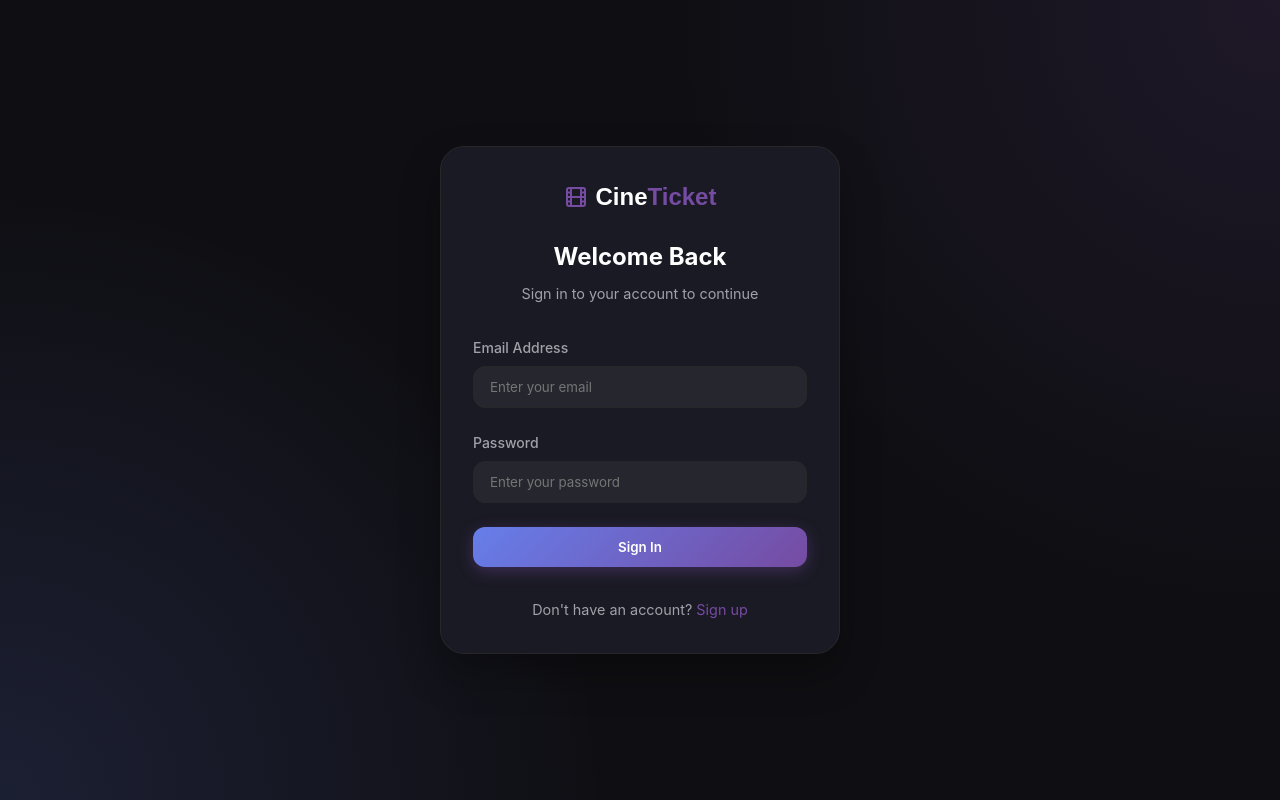
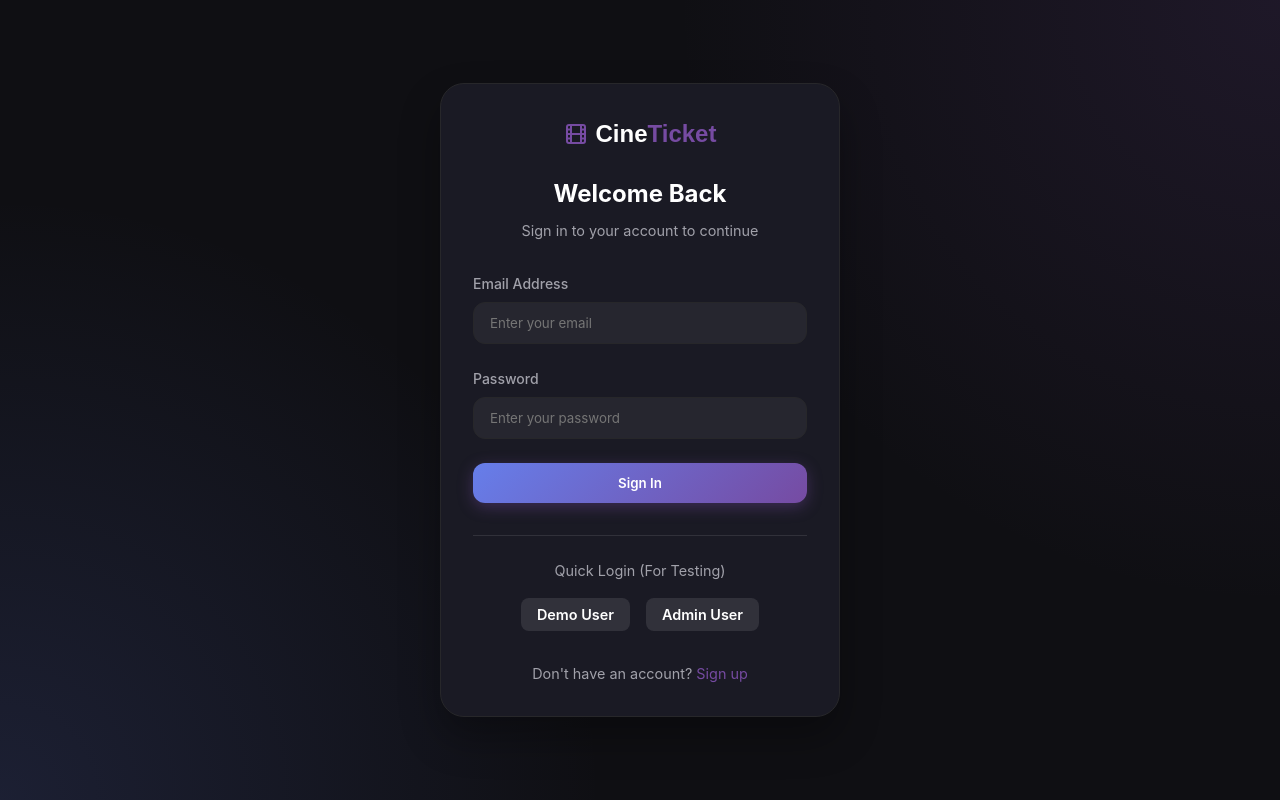
Before and after one commit to janvee933/Movie-ticket-booking, a React (Vite) app: page / in a window 1280 px wide. Built offline with nearby package versions, Linux system fonts and the light colour scheme; the HTML template or start-up script is replaced by a standard one.

Commit message:
Fix Mongo connection & improve login flow

```diff
--- /dev/null
+++ b/check_root_env.js
@@ -0,0 +1,3 @@
+import 'dotenv/config';
+console.log('Current Directory:', process.cwd());
+console.log('MONGO_URI:', process.env.MONGO_URI ? 'Defined' : 'Undefined');
--- a/src/pages/Login.css
+++ b/src/pages/Login.css
@@ -132,3 +132,39 @@
     width: 18px;
     height: 18px;
 }
+
+/* Quick Login Styles */
+.quick-login {
+    margin-top: 2rem;
+    padding-top: 1.5rem;
+    border-top: 1px solid rgba(255, 255, 255, 0.1);
+    text-align: center;
+}
+
+.quick-login-text {
+    color: var(--color-text-muted);
+    font-size: 0.9rem;
+    margin-bottom: 1rem;
+}
+
+.quick-login-buttons {
+    display: flex;
+    gap: 1rem;
+    justify-content: center;
+}
+
+.btn-secondary {
+    background: rgba(255, 255, 255, 0.1);
+    color: var(--color-text-main);
+    padding: 0.5rem 1rem;
+    border-radius: 8px;
+    font-size: 0.9rem;
+    transition: all 0.3s ease;
+    border: none;
+    cursor: pointer;
+}
+
+.btn-secondary:hover {
+    background: rgba(255, 255, 255, 0.2);
+    transform: translateY(-2px);
+}
--- a/src/pages/Login.jsx
+++ b/src/pages/Login.jsx
@@ -89,6 +89,32 @@ const Login = () => {
 
                 </form>
 
+                <div className="quick-login">
+                    <p className="quick-login-text">Quick Login (For Testing)</p>
+                    <div className="quick-login-buttons">
+                        <button
+                            type="button"
+                            className="btn btn-secondary"
+                            onClick={() => {
+                                setEmail('janvee84@gmail.com');
+                                setPassword('123456');
+                            }}
+                        >
+                            Demo User
+                        </button>
+                        <button
+                            type="button"
+                            className="btn btn-secondary"
+                            onClick={() => {
+                                setEmail('admin@example.com');
+                                setPassword('admin123');
+                            }}
+                        >
+                            Admin User
+                        </button>
+                    </div>
+                </div>
+
                 <div className="login-footer">
                     <p>Don't have an account? <Link to="/signup" className="highlight">Sign up</Link></p>
                 </div>
--- a/src/pages/Signup.jsx
+++ b/src/pages/Signup.jsx
@@ -37,10 +37,11 @@ const Signup = () => {
                 throw new Error(data.message || 'Signup failed');
             }
 
-            // Signup successful
-            // You might want to auto-login here or redirect to login
+            // Signup successful - Auto login
+            localStorage.setItem('user', JSON.stringify(data.user));
             localStorage.setItem('token', data.token);
-            navigate('/login');
+
+            navigate('/home');
         } catch (err) {
             setError(err.message);
         } finally {
```
Also changed, not shown: 2 other files (tests, documents, lock files or other folders).
